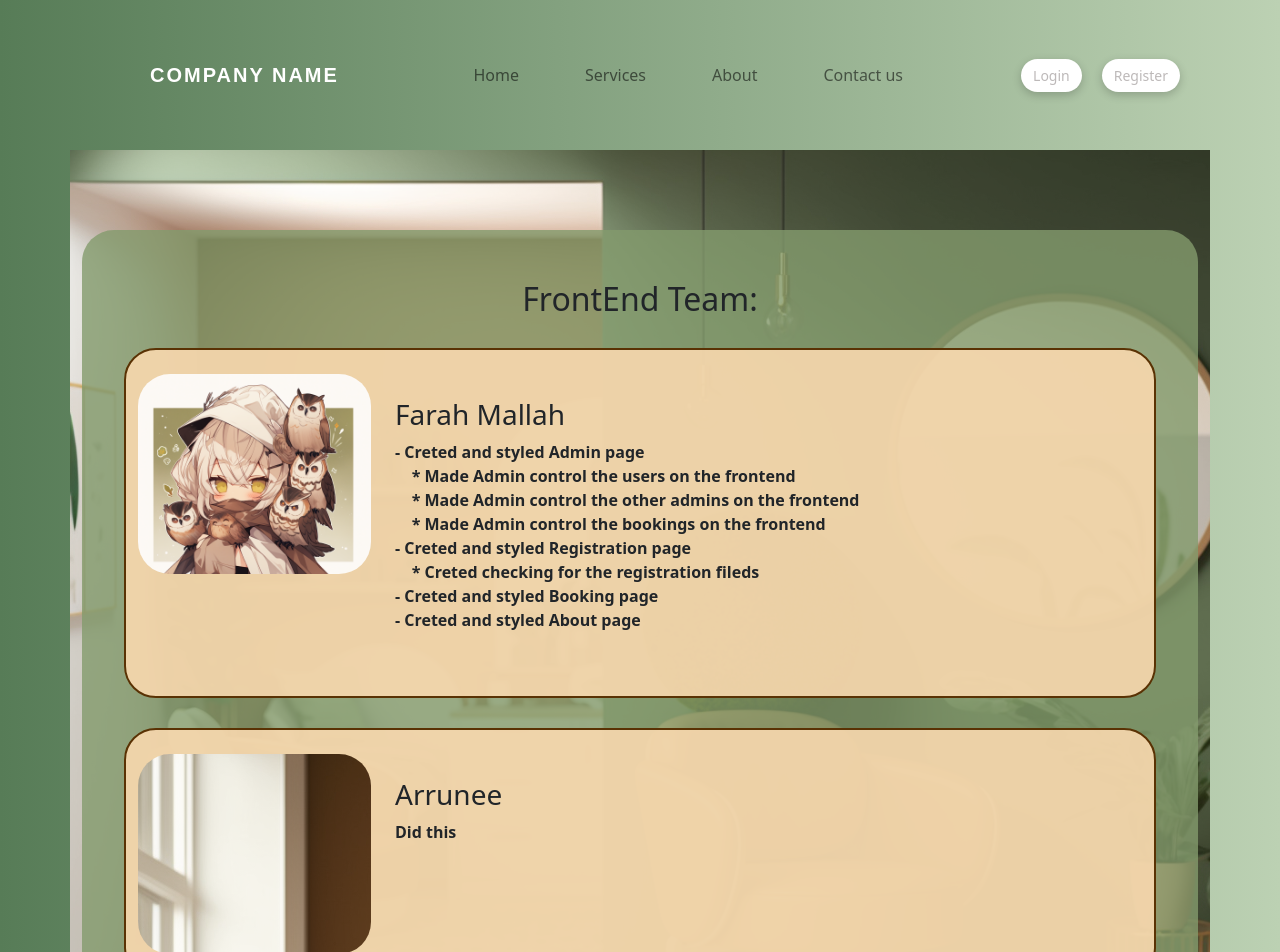
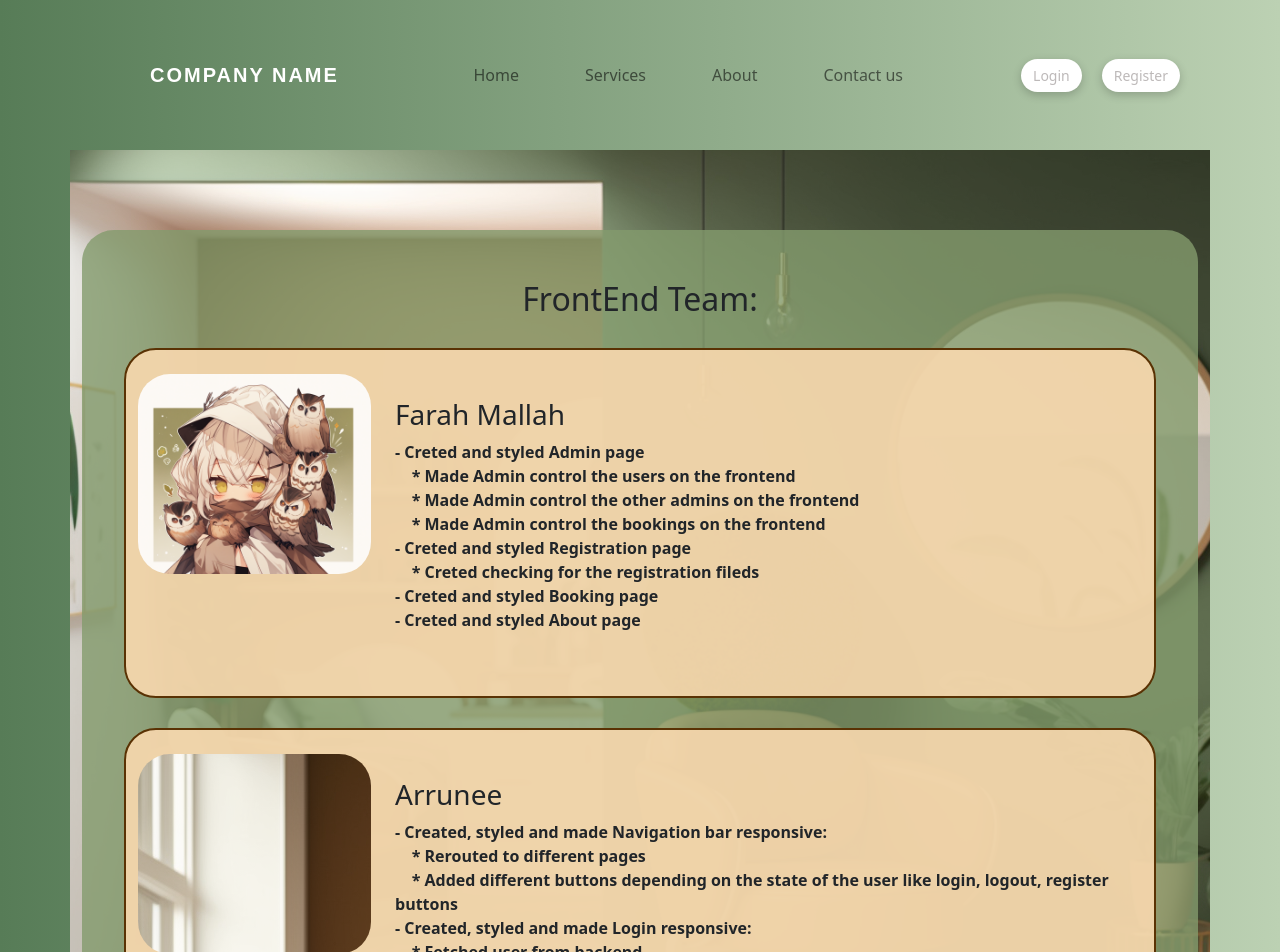
Before and after one commit to Asom98/fullstack, a React (Vite) app: page /about in a window 1280 px wide. Shown: the top 952 px of the page. Built offline with nearby package versions, Linux system fonts and the light colour scheme.

Commit message:
added new pictures

```diff
--- a/src/components/AboutPage.jsx
+++ b/src/components/AboutPage.jsx
@@ -37,7 +37,26 @@ export function AboutPage() {
           </Col>
           <Col xs={12} md={9} className="mb-5 mt-5">
             <h3>Arrunee</h3>
-            <p>Did this</p>
+            <p>
+              - Created, styled and made Navigation bar responsive: <br />
+              &nbsp;&nbsp;&nbsp;&nbsp;* Rerouted to different pages <br />
+              &nbsp;&nbsp;&nbsp;&nbsp;* Added different buttons depending on the
+              state of the user like login, logout, register buttons
+              <br />- Created, styled and made Login responsive: <br />
+              &nbsp;&nbsp;&nbsp;&nbsp;* Fetched user from backend <br />
+              &nbsp;&nbsp;&nbsp;&nbsp;* Rerouted to user page <br />- Created,
+              styled and made Home page responsive.
+              <br />- Created, styled and made User page responsive: <br />
+              &nbsp;&nbsp;&nbsp;&nbsp;* Fetched user information and bookings
+              from backend and displayed it <br />
+              - Created, styled and made Service page responsive: <br />
+              &nbsp;&nbsp;&nbsp;&nbsp;* Fetched services from backend <br />-
+              Created, styled and made Contact us page responsive: <br />
+              &nbsp;&nbsp;&nbsp;&nbsp;* Displayed the map using Google Maps API
+              <br />
+              &nbsp;&nbsp;&nbsp;&nbsp;* Made contact information clickable
+              links.
+            </p>
           </Col>
         </Row>
         <h2 className="team-title">BackEnd Team:</h2>
```
Also changed, not shown: src/components/Images/rune-enstad-cowLgyb63c4-unsplash.jpg (added), 1 other file (tests, documents, lock files or other folders).
